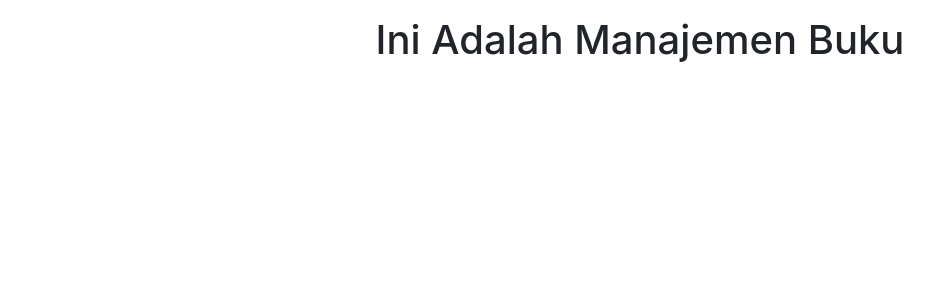
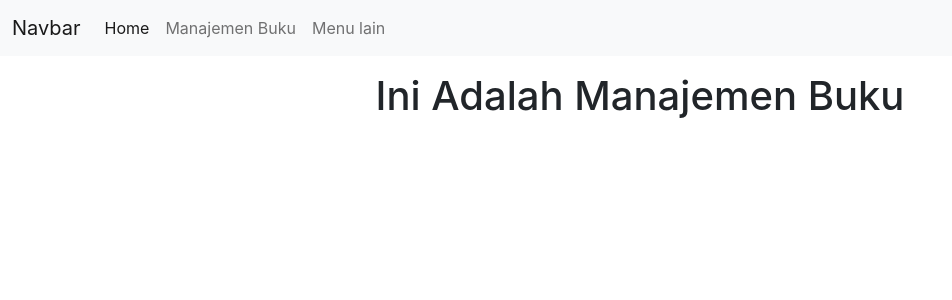
Before and after one commit to agungaldi190701/camp404-React, a React (Create React App) app: page / in a window 1280 px wide. Shown: the top 300 px of the page, without its empty margins (0-952 px from the left). Built offline with nearby package versions, Linux system fonts and the light colour scheme; the HTML template or start-up script is replaced by a standard one.

Commit message:
membuat component dan import Navbar.jsx

```diff
--- a/src/App.js
+++ b/src/App.js
@@ -1,10 +1,12 @@
 import logo from './logo.svg';
 import './App.css';
 import ManajemenBuku from './components/ManajemenBuku';
+import Navbar from './components/Navbar';
 
 function App() {
   return (
     <div>
+      <Navbar />
       <ManajemenBuku />
     </div>
   );
--- /dev/null
+++ b/src/components/Navbar.jsx
@@ -0,0 +1,24 @@
+import React from 'react';
+
+function Navbar() {
+    return (
+        <nav className="navbar navbar-expand-lg navbar-light bg-light">
+            <div className="container-fluid">
+                <a className="navbar-brand" href="#">Navbar</a>
+                <button className="navbar-toggler" type="button" data-bs-toggle="collapse" data-bs-target="#navbarNavAltMarkup" aria-controls="navbarNavAltMarkup" aria-expanded="false" aria-label="Toggle navigation">
+                    <span className="navbar-toggler-icon"></span>
+                </button>
+                <div className="collapse navbar-collapse" id="navbarNavAltMarkup">
+                    <div className="navbar-nav">
+                        <a className="nav-link active" aria-current="page" href="#">Home</a>
+                        <a className="nav-link" href="#">Manajemen Buku</a>
+                        <a className="nav-link" href="#">Menu lain</a>
+
+                    </div>
+                </div>
+            </div>
+        </nav>
+    )
+}
+
+export default Navbar;
```
